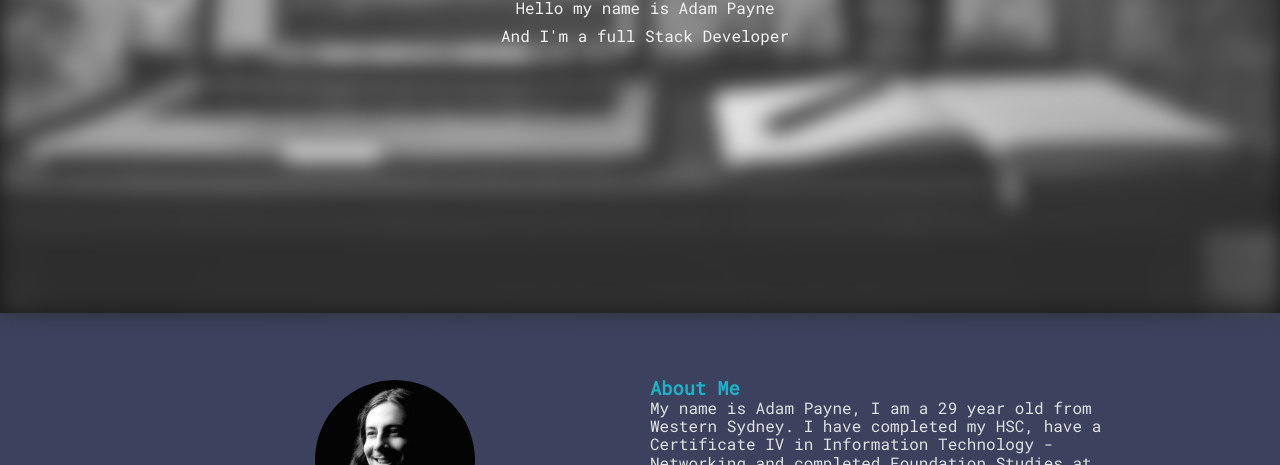
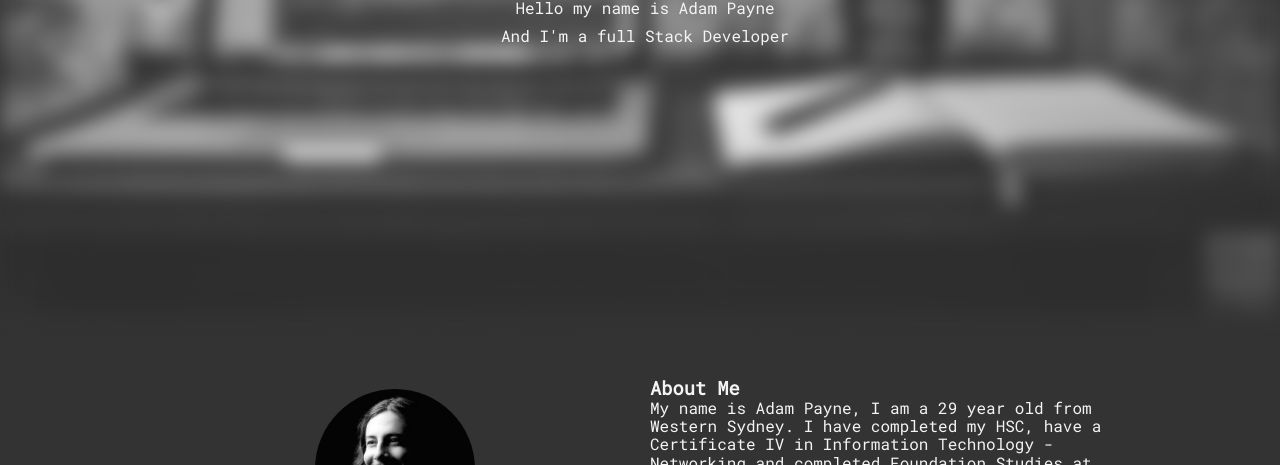
Before and after one commit to PayneLessDev/profile_page, a plain HTML site: page index.html in a window 1280 px wide. Shown: the part 487-952 px from the top of the page. Drawn offline with nearby package versions, Linux system fonts and the light colour scheme.

Commit message:
working on themes

```diff
--- a/css/main.css
+++ b/css/main.css
@@ -1,3 +1,14 @@
+/******************************
+[Table of Contents]
+1. Variables
+2. Generic Selectors
+3. Theme
+4. Showcase
+5. Accordion
+6. Animation Frames
+7. Queries
+ ******************************/
+
 /********* Variables **********/
 :root{
   /* Colors */
@@ -10,11 +21,15 @@
   --medium: #00ab6c;
 
   /* Theme */
-  --dark0: #3c415e;
-  --dark1: #738598;
+  --background: red;
+  --background-alt: ;
+  --text: ;
+  --text-highlight: ;
 
-  --light: #dfe2e2;
-
+  /* Monochrome */
+  --dark0: #333;
+  --dark1: #444;
+  --light: #f4f4f4;
   }
 
 /********** Generic Selectors **********/
@@ -26,7 +41,7 @@
 }
 
 body {
-  background: rgba(0, 0, 0, 0.9 );
+  background: var(--dark0, --background);
   margin: 0;
   color: #f4f4f4;
   font-family: 'Roboto Mono', sans-serif;
@@ -514,5 +529,5 @@ footer {
   height: 25px;
 }
 h3{
-  color: #1cb3c8;
+  /* color: #1cb3c8; */
 }
--- a/index.html
+++ b/index.html
@@ -29,7 +29,7 @@
   <![endif]-->
 
   <!-- Hamburger Menu -->
-  <div class="menu-wrap">
+  <nav class="menu-wrap">
     <input type="checkbox" class="toggler">
     <div class="hamburger">
       <div>
@@ -40,6 +40,7 @@
         <div>
           <ul>
             <li><a href="/index.html" target="_self" rel="noopener noreferrer">Home</a></li>
+            <li><a href="/html/blog.html" target="_self" rel="noopener noreferrer">Blog</a></li>
             <li><a href="/html/projects.html" target="_self" rel="noopener noreferrer">Projects</a></li>
             <li><a href="/html/resume.html" target="_self" rel="noopener noreferrer">Resume</a></li>
             <li><a href="/html/contact.html" target="_self" rel="noopener noreferrer">Contact</a></li>
@@ -47,7 +48,7 @@
         </div>
       </div>
     </div>
-  </div>
+  </nav>
 
   <!-- Showcase -->
   <header class="showcase">
@@ -70,8 +71,7 @@
         </div>
         <div>
           <h3>About Me</h3>
-          <p>My name is Adam Payne, I am a 29 year old from Western Sydney. I have completed my HSC, have a Certificate IV in Information Technology - Networking and completed Foundation Studies at the University of Western Sydney. I am currently learning to speak Esperanto, have four cats and in my free time I enjoy reading Peter Kropotkin and playing chess.</p>
-          <p></p>
+          <p>My name is Adam Payne, I am a 29 year old from Western Sydney. I have completed my HSC, have a Certificate IV in Information Technology - Networking and completed Foundation Studies at the University of Western Sydney, And recently finished a Bootcamp at Coder Academy. I am currently learning to speak Esperanto, have four cats and in my free time I enjoy reading Philosophy and playing chess.</p>
         </div>
       </div>
     </div>
```
